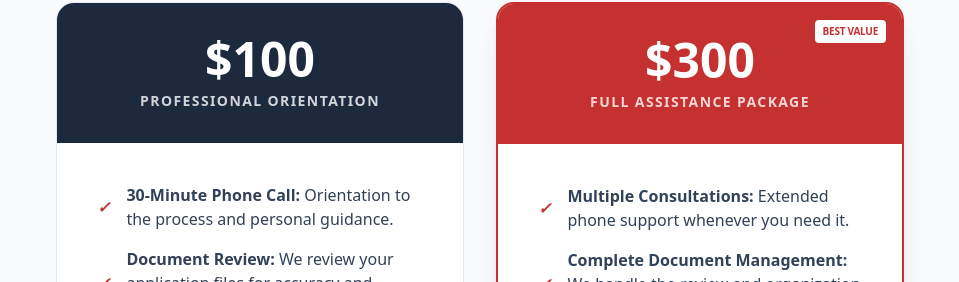
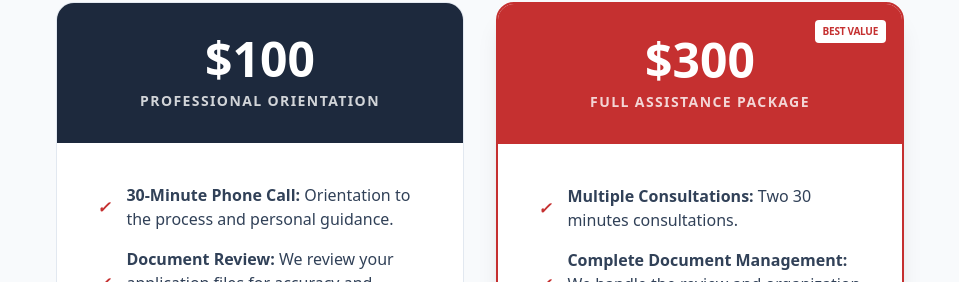
Before and after one commit to Pmacdon15/pardons, a Next.js app: page / in a window 1280 px wide. Shown: the part 1979-2261 px from the top of the page, without its empty margins (160-1119 px from the left). Built offline with nearby package versions, Linux system fonts and the light colour scheme.

Commit message:
Update page.tsxchange package

```diff
--- a/src/app/page.tsx
+++ b/src/app/page.tsx
@@ -213,9 +213,10 @@ export default function Home() {
 										<span>
 											<strong>
 												Multiple Consultations:
+
 											</strong>{' '}
-											Extended phone support whenever you
-											need it.
+											 Two 30 minutes consultations.
+
 										</span>
 									</li>
 									<li className="flex items-center gap-4 text-slate-700">
```
